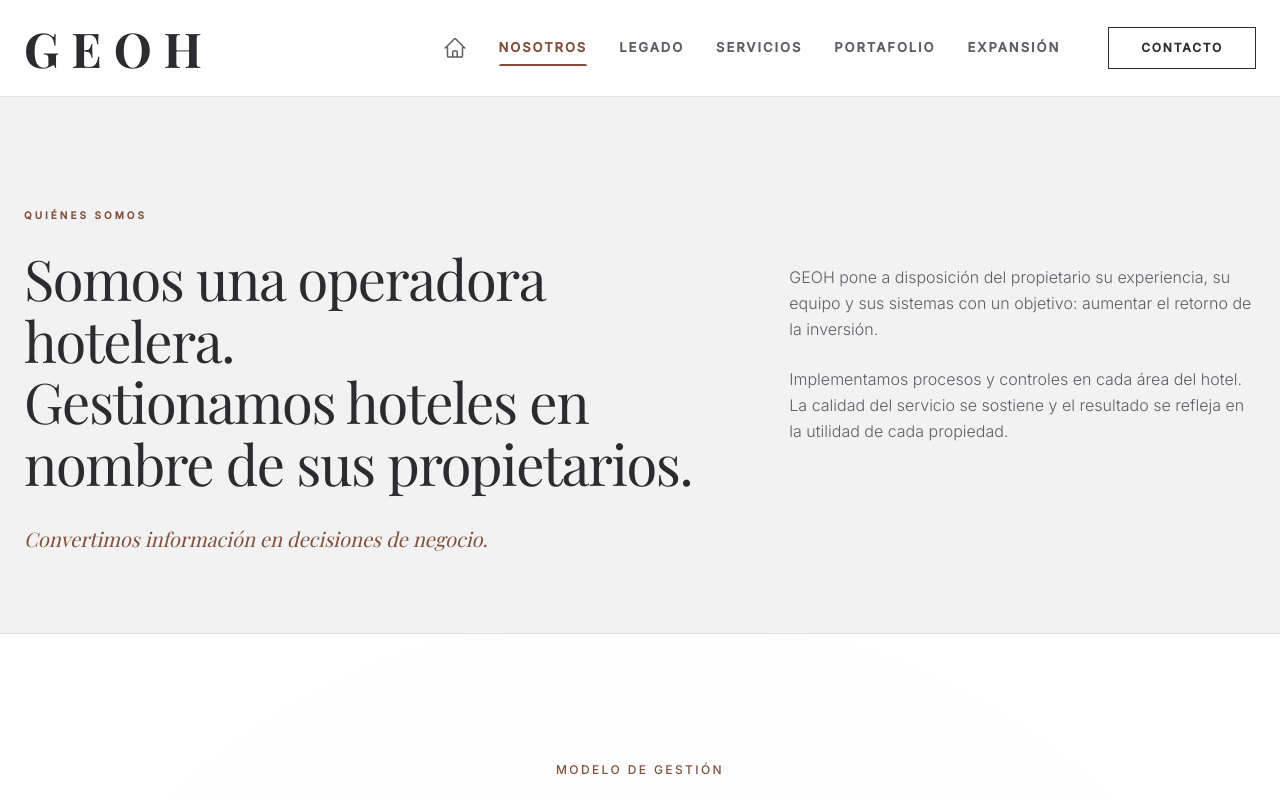
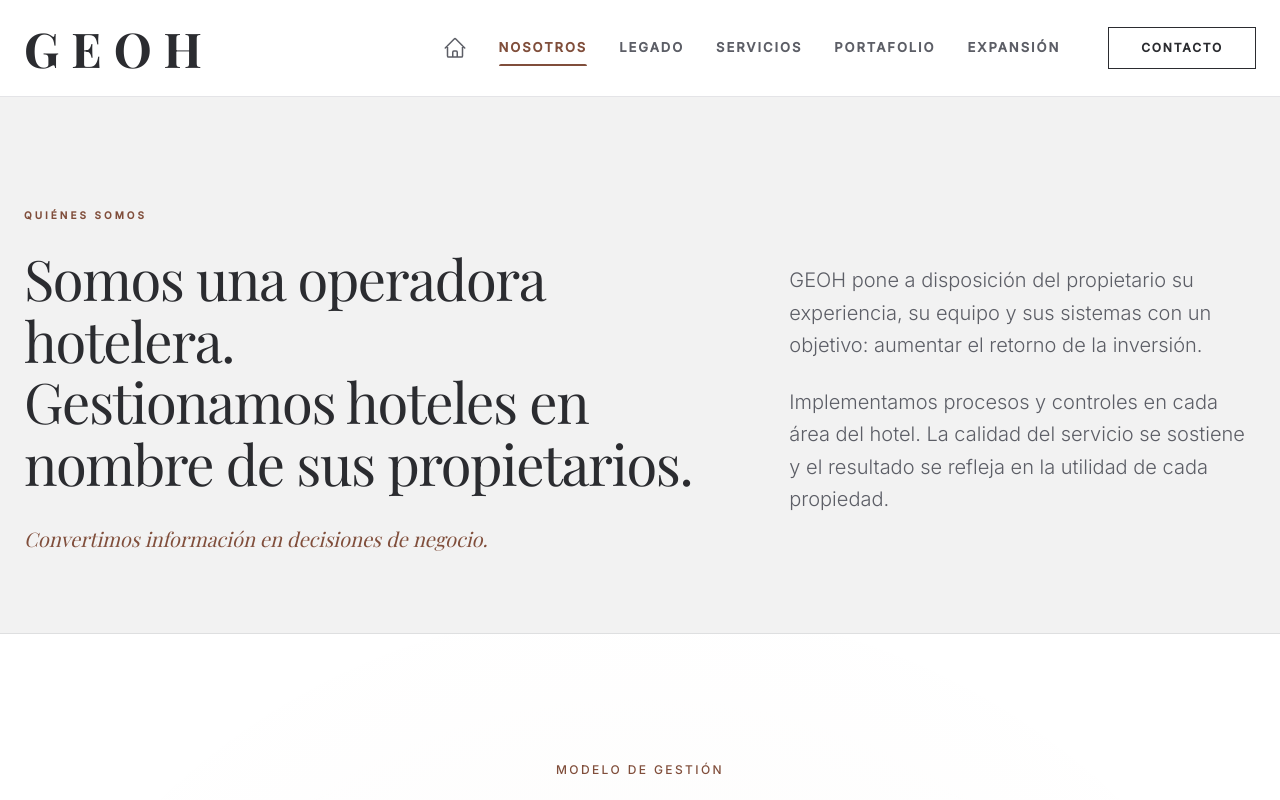
Before and after one commit to hernan-hiltonqro/pagina-ohnc, a React (Vite) app: page /pagina-ohnc/nosotros in a window 1280 px wide. Shown: the top 800 px of the page. Built offline with nearby package versions, Linux system fonts and the light colour scheme; a web font is replaced by a local one.

Commit message:
ultimos cambios

```diff
--- a/src/components/AboutSection.jsx
+++ b/src/components/AboutSection.jsx
@@ -20,10 +20,10 @@ export const AboutSection = () => {
             </p>
           </div>
           <div className="lg:col-span-5 lg:pt-14 space-y-6">
-            <p className="text-sm sm:text-base text-[#5C5E66] font-light leading-relaxed">
+            <p className="text-lg sm:text-xl text-[#5C5E66] font-light leading-relaxed">
               GEOH pone a disposición del propietario su experiencia, su equipo y sus sistemas con un objetivo: aumentar el retorno de la inversión.
             </p>
-            <p className="text-sm sm:text-base text-[#5C5E66] font-light leading-relaxed">
+            <p className="text-lg sm:text-xl text-[#5C5E66] font-light leading-relaxed">
               Implementamos procesos y controles en cada área del hotel. La calidad del servicio se sostiene y el resultado se refleja en la utilidad de cada propiedad.
             </p>
           </div>
```
